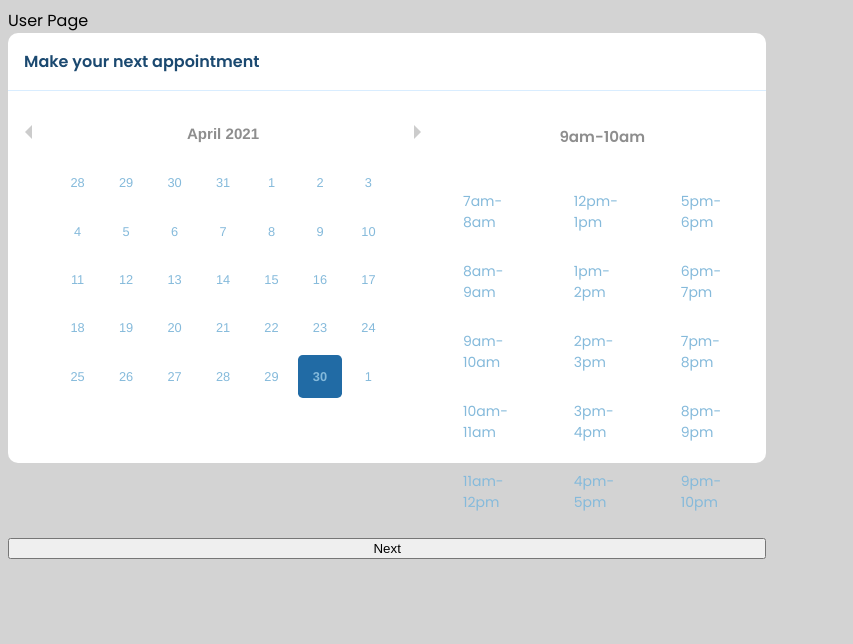
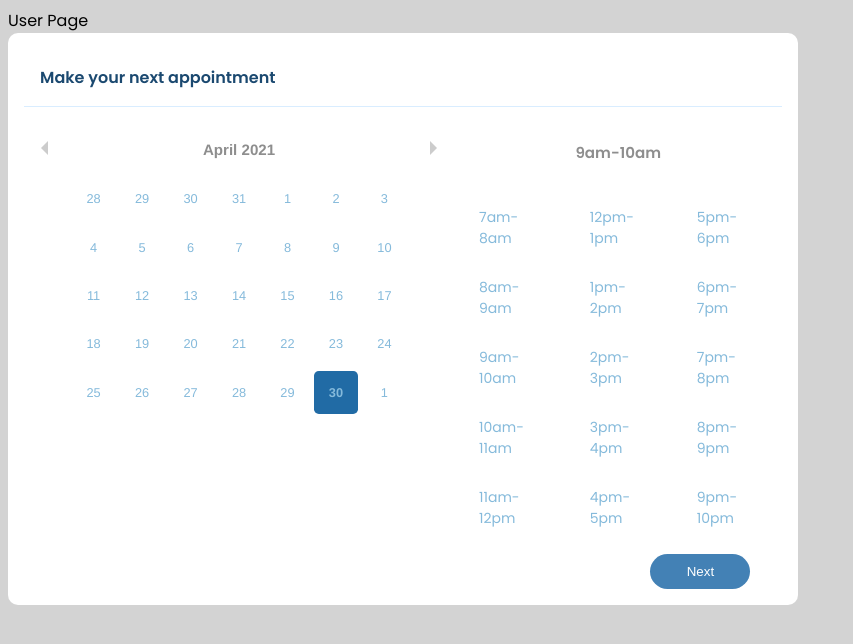
Before and after one commit to Sinnceree/code-challenge-appointment-scheduling, a React (Create React App) app in the folder hosting/: page /user/1 in a window 1280 px wide. Shown: the top 644 px of the page, without its empty margins (0-853 px from the left). Built offline with nearby package versions, Linux system fonts and the light colour scheme.

Commit message:
feat: created blue btn

```diff
--- a/hosting/src/assets/css/main.scss
+++ b/hosting/src/assets/css/main.scss
@@ -14,7 +14,7 @@ $textBlue: #85badb;
 .appointment-container {
   width: 60%;
   display: flex;
-  height: 430px;
+  padding: 1rem;
   border-radius: 10px;
   flex-direction: column;
   background-color: $white;
@@ -28,8 +28,33 @@ $textBlue: #85badb;
 
   .content {
     display: flex;
+    flex-wrap: wrap;
     margin-top: 1.5rem;
     justify-content: space-between;
+  }
+
+  .buttons {
+    display: flex;
+    justify-content: flex-end;
+    margin-right: 2rem;
+    margin-top: 0;
+  }
+
+  .blue-btn {
+    color: #fff;
+    border: none;
+    display: flex;
+    align-items: center;
+    width: 100px;
+    border-radius: 50px;
+    padding: 10px;
+    justify-content: center;
+    background-color: $highlightBlue;
+
+    &:hover {
+      cursor: pointer;
+      box-shadow: 0px 0px 4px 1px #67a6dc;
+    }
   }
 }
 
--- a/hosting/src/components/AppointmentBox/index.tsx
+++ b/hosting/src/components/AppointmentBox/index.tsx
@@ -18,7 +18,10 @@ const AppointmentBox = () => {
           inline/>
         <TimePicker />
       </div>
-      <button className="blue-btn">Next</button>
+
+      <div className="buttons">
+        <button className="blue-btn">Next</button>
+      </div>
 
     </div>
   );
--- a/hosting/src/components/TimePicker/index.tsx
+++ b/hosting/src/components/TimePicker/index.tsx
@@ -15,10 +15,10 @@ const TimePicker = () => {
     <div className="timepicker-box">
       <h1 className="selected-time">9am-10am</h1>
       <div className="times">
-        {times.map((column: string[]) => (
-          <div className="timepicker-column">
+        {times.map((column: string[], index: number) => (
+          <div className="timepicker-column" key={index}>
             {column.map((time: string) => (
-              <div className="timepicker-block">{time}</div>
+              <div className="timepicker-block" key={time}>{time}</div>
             ))}
           </div>
         ))}
```
